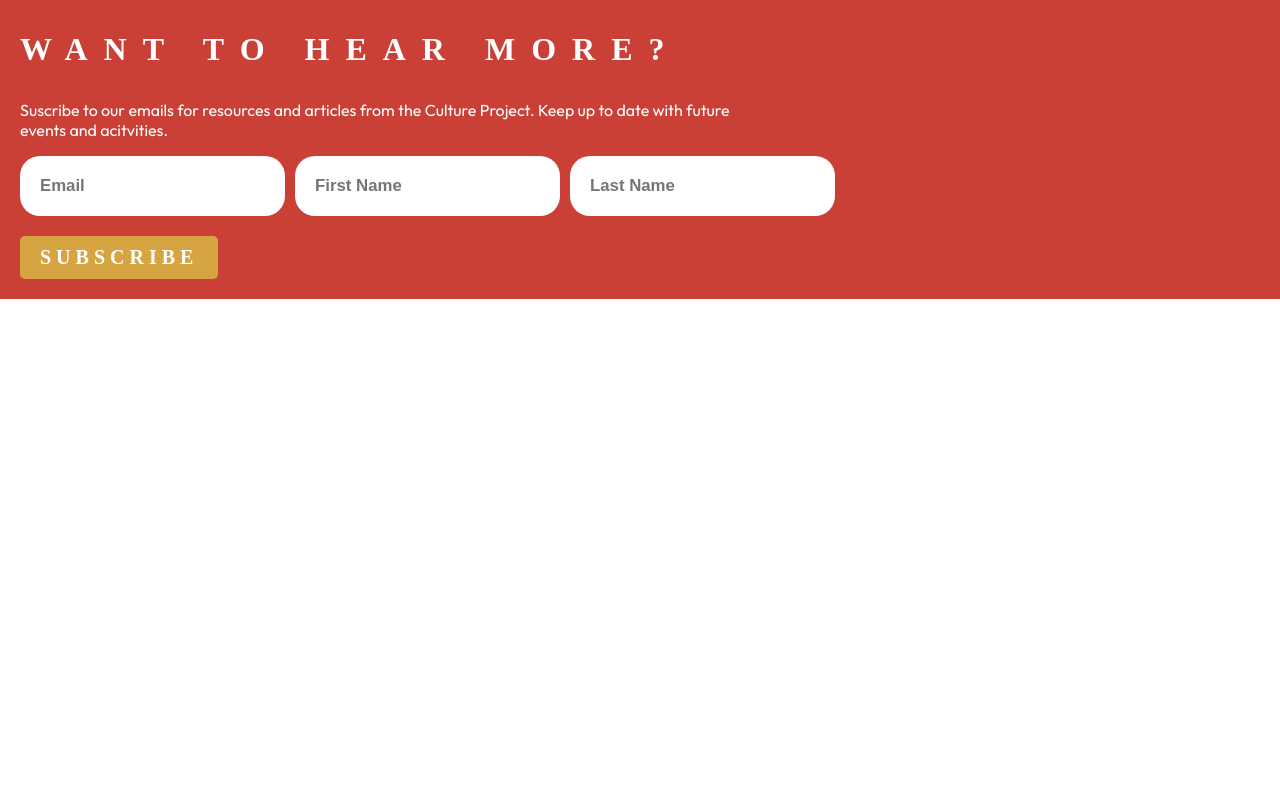
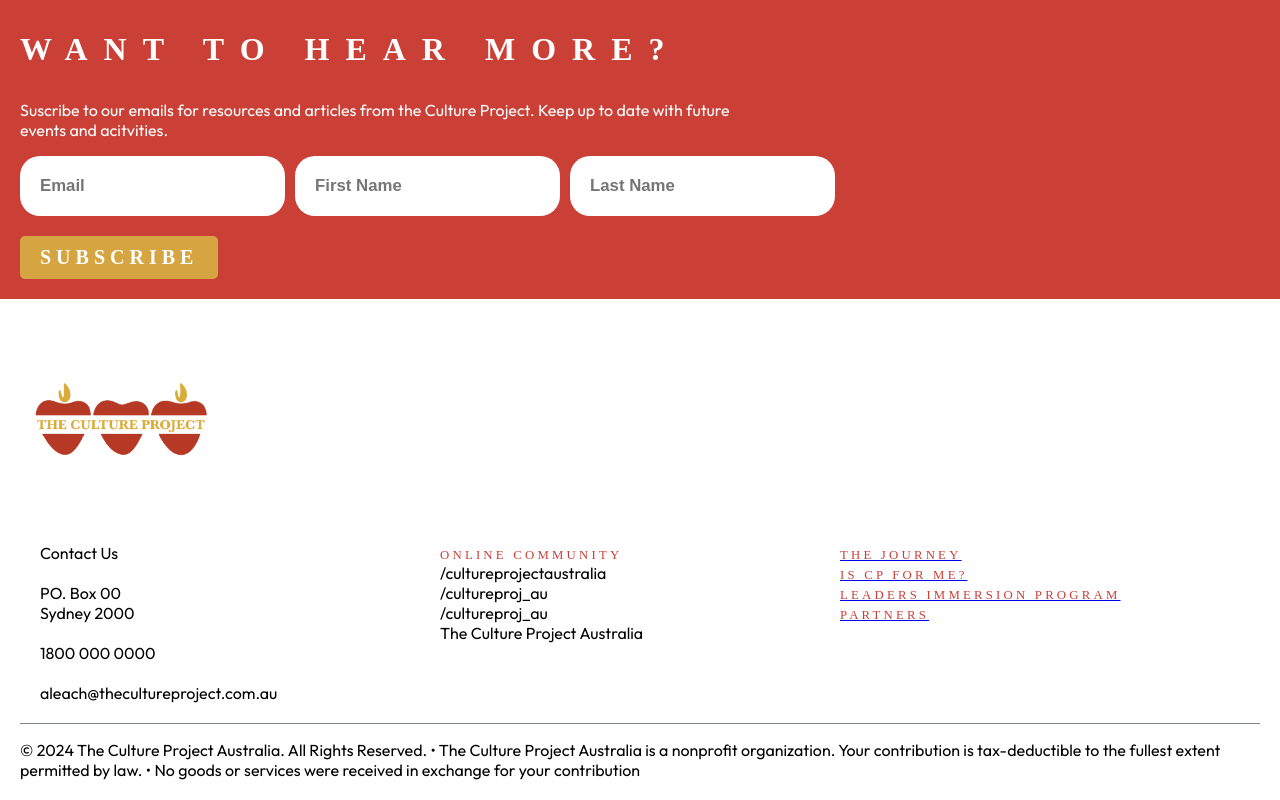
Before and after one commit to thecultureprojectau/thecultureprojectau.github.io, a Gatsby site: page / in a window 1280 px wide. Shown: the part 2460-3260 px from the top of the page. Before the commit the page ends 2759 px from the top, so only its background shows below. Built offline with nearby package versions, Linux system fonts and the light colour scheme; Gatsby itself is replaced by a stand-in of ours; a web font is replaced by a local one.

Commit message:
Add footer

```diff
--- a/src/components/page-index/BannerLinkButton.tsx
+++ b/src/components/page-index/BannerLinkButton.tsx
@@ -12,7 +12,7 @@
   const { linkPath, label, withBorder = false } = props;
 
   return (
-    <Link to={linkPath} className={styles.link}>
+    <Link to={linkPath}>
       <button
         className={styles.btn}
         style={withBorder ? { outlineWidth: "2px" } : {}}
--- a/src/pages/index.module.css
+++ b/src/pages/index.module.css
@@ -156,6 +156,19 @@
   letter-spacing: 0.25em;
 }
 
+.footer {
+  margin: 20px;
+}
+
+.footerRedText {
+  font-family: "Rubik Dirt";
+  font-weight: 400;
+  color: #ca4037;
+  text-transform: uppercase;
+  letter-spacing: 0.25em;
+  font-size: 0.8rem;
+}
+
 .h1Red {
   font-family: Rubik Dirt;
   font-weight: 600;
--- a/src/pages/index.tsx
+++ b/src/pages/index.tsx
@@ -1,5 +1,5 @@
 import * as React from "react";
-import type { HeadFC, PageProps } from "gatsby";
+import { Link, type HeadFC, type PageProps } from "gatsby";
 
 const pageStyles = {
   backgroundColor: "#FFFFFF",
@@ -37,6 +37,10 @@
 
 const WhiteText: React.FC<{ children: React.ReactNode }> = (props) => {
   return <p className={styles.whiteText}>{props.children}</p>;
+};
+
+const FooterRedText: React.FC<{ children: React.ReactNode }> = (props) => {
+  return <text className={styles.footerRedText}>{props.children}</text>;
 };
 
 const IndexPage: React.FC<PageProps> = () => {
@@ -191,6 +195,63 @@
           </button>
         </div>
       </div>
+
+      <div className={styles.footer}>
+        <div>
+          <img src={cpLogo} alt="Culture Project Logo" width={200} />
+        </div>
+        <div className={styles.row}>
+          <div className={styles.col}>
+            Contact Us
+            <br />
+            <br />
+            PO. Box 00
+            <br />
+            Sydney 2000
+            <br />
+            <br />
+            1800 000 0000
+            <br />
+            <br />
+            aleach@thecultureproject.com.au
+          </div>
+          <div className={styles.col}>
+            <FooterRedText>Online Community</FooterRedText>
+            <br />
+            /cultureprojectaustralia
+            <br />
+            /cultureproj_au
+            <br />
+            /cultureproj_au
+            <br />
+            The Culture Project Australia
+          </div>
+          <div className={styles.col}>
+            <Link to="some">
+              <FooterRedText>THE JOURNEY</FooterRedText>
+            </Link>
+            <br />
+            <Link to="some">
+              <FooterRedText>IS CP FOR ME?</FooterRedText>
+            </Link>
+            <br />
+            <Link to="some">
+              <FooterRedText>LEADERS IMMERSION PROGRAM</FooterRedText>
+            </Link>
+            <br />
+            <Link to="some">
+              <FooterRedText>PARTNERS</FooterRedText>
+            </Link>
+          </div>
+        </div>
+        <Divider />
+        <p>
+          © 2024 The Culture Project Australia. All Rights Reserved. • The
+          Culture Project Australia is a nonprofit organization. Your
+          contribution is tax-deductible to the fullest extent permitted by law.
+          • No goods or services were received in exchange for your contribution
+        </p>
+      </div>
     </main>
   );
 };
@@ -199,7 +260,7 @@
 
 export const Head: HeadFC = () => (
   <>
-    <title>Home Page</title>
+    <title>The Culture Project</title>
     <link rel="preconnect" href="https://fonts.googleapis.com" />
     <link rel="preconnect" href="https://fonts.gstatic.com" crossorigin />
     <link
```
